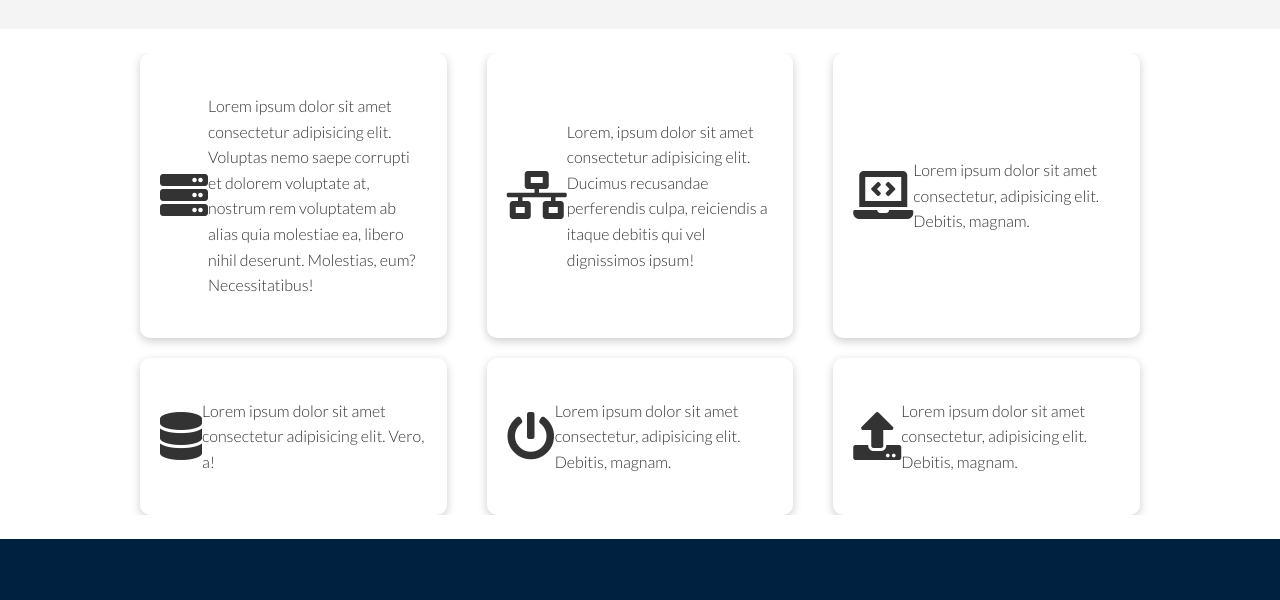
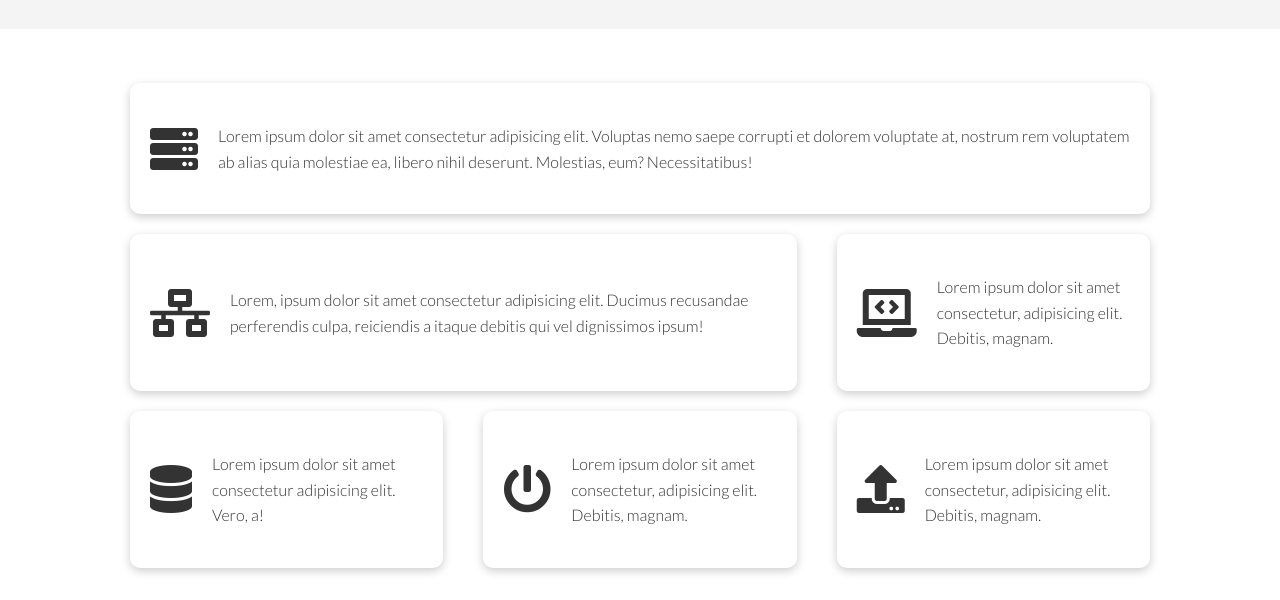
Before and after one commit to AbhinavRobinson/Koliko, a plain HTML site: page features.html in a window 1280 px wide. Shown: the part 669-1269 px from the top of the page. Drawn offline with Linux system fonts and the light colour scheme.

Commit message:
(feat): added features stylings ✨

```diff
--- a/css/style.css
+++ b/css/style.css
@@ -292,6 +292,34 @@ img {
     justify-self: flex-end;
 }
 
+.features-main .card > i {
+    margin-right: 20px;
+}
+
+.features-main .grid {
+    padding: 30px;
+}
+
+/* assigns to any first child */
+.features-main .grid > *:first-child {
+    grid-column: 1 / span 3;
+}
+
+/* assigns to any first child */
+.features-main .grid > *:nth-child(2) {
+    grid-column: 1 / span 2;
+}
+
+.features-main .card {
+    /* smooth language card animation */
+    transition: transform 0.2s ease-in-out;
+}
+
+.features-main .card:hover {
+    /* hover effect */
+    transform: scale(1.025);
+}
+
 /* ---- END OF FEATURES ---- */
 
 /* ---- FOOTER ---- */
```
